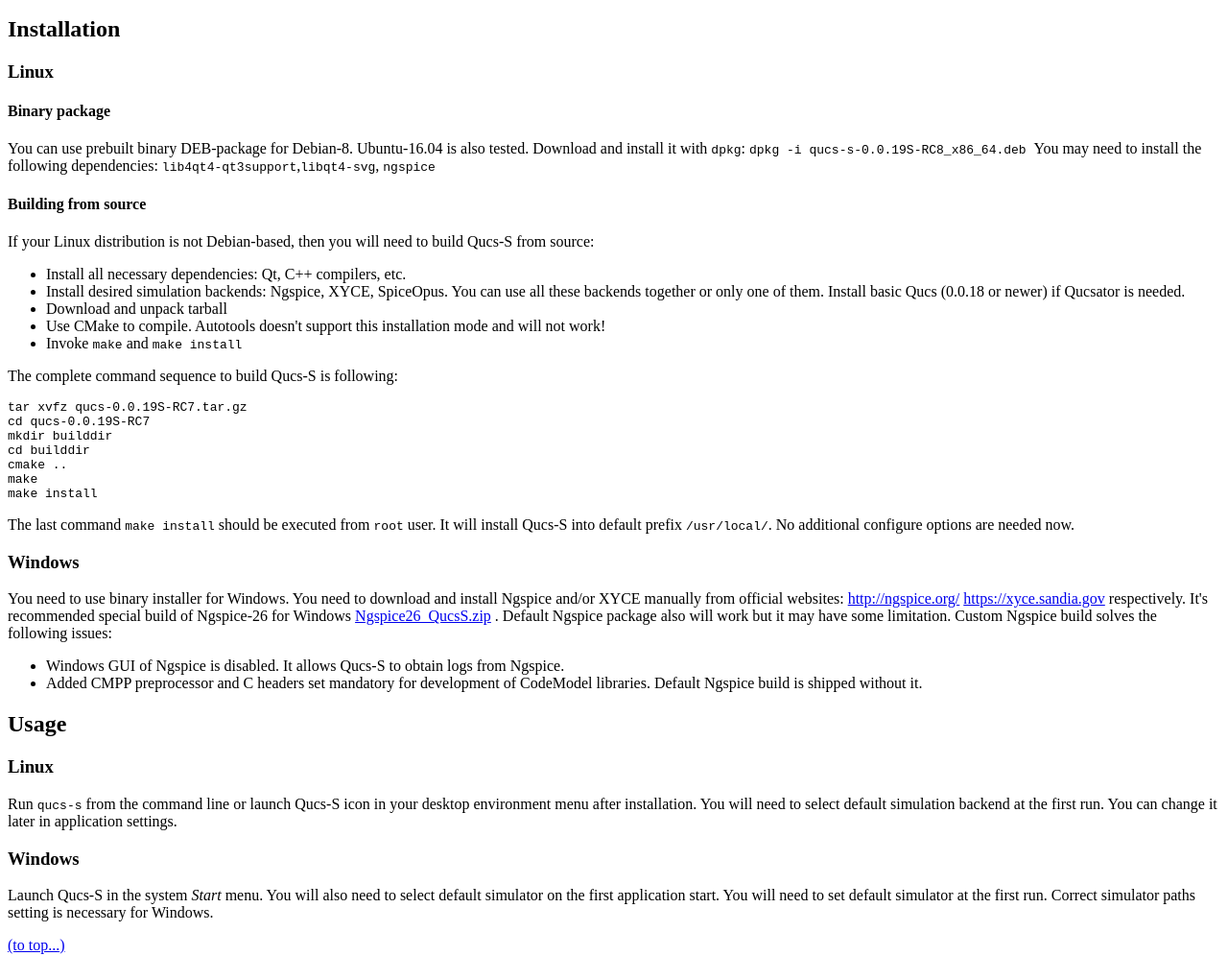
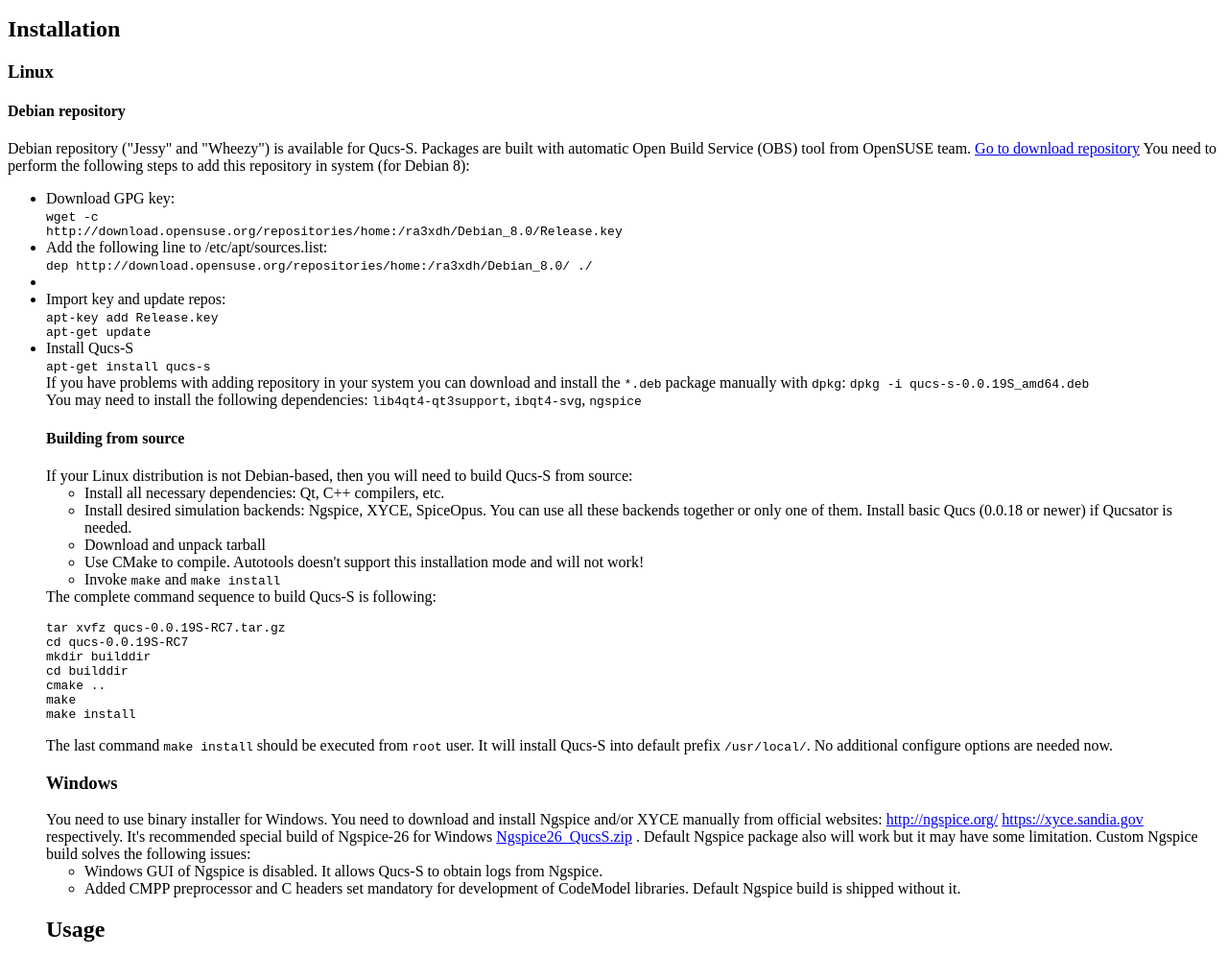
Before and after one commit to ra3xdh/ra3xdh.github.io, a plain HTML site: page index.html in a window 1280 px wide. Shown: the part 1568-2564 px from the top of the page at 96% size. Drawn offline with Linux system fonts and the light colour scheme.

Commit message:
Update with Qucs-0.0.19 release

```diff
--- a/index.html
+++ b/index.html
@@ -15,13 +15,12 @@
 <small>
 <h2>Download links</h2>
 
-There is no release yet, but stable Release candidates are available. The latest
-is Qucs-S RC8:
+Qucs-0.0.19S is based on stable Qucs-0.0.19:
 <ul>
 	<li>Documentation:<a href=https://qucs-help.readthedocs.io/en/spice4qucs/>https://qucs-help.readthedocs.io/en/spice4qucs/</a></li>
 	<Li>Source tarball:
-	<a href=https://github.com/ra3xdh/qucs/releases/download/0.0.19S-rc8/qucs-0.0.19S-RC8.tar.gz>
-	qucs-0.0.19S-RC8.tar.gz
+	<a href=https://github.com/ra3xdh/qucs/releases/download/0.0.19S/qucs-0.0.19S.tar.gz>
+	qucs-0.0.19S.tar.gz
 	</a></li>
 	<li>Debian repository (32 and 64 bit packages), buit with openSUSE OBS:
 	<ul>
@@ -159,17 +158,49 @@ Qucs-S allows to use the following simulation kernels with it:
 
 <h3>Linux</h3>
 
-<h4>Binary package</h4>
+<h4>Debian repository</h4>
 
-You can use prebuilt binary DEB-package for Debian-8. Ubuntu-16.04 is also
-tested. Download and install it with <tt>dpkg</tt>:
+Debian repository ("Jessy" and "Wheezy") is available for Qucs-S. Packages are
+built with automatic Open Build Service (OBS) tool from OpenSUSE team.
 
-<tt>
-dpkg -i qucs-s-0.0.19S-RC8_x86_64.deb
-</tt>
+<A href=http://download.opensuse.org/repositories/home:/ra3xdh/>Go to download
+repository</A>
 
-You may need to install the following dependencies:
-<tt>lib4qt4-qt3support</tt>,<tt>libqt4-svg</tt>, <tt>ngspice</tt>
+You need to perform the following steps to add this repository in system (for
+Debian 8):
+
+<ul>
+	<li>Download GPG key:<br>
+	<tt>
+		wget -c<br>
+		http://download.opensuse.org/repositories/home:/ra3xdh/Debian_8.0/Release.key<br>
+	</tt>
+	</li>
+	<li>Add the following line to /etc/apt/sources.list:<br>
+	<tt>
+		dep http://download.opensuse.org/repositories/home:/ra3xdh/Debian_8.0/ ./<br>
+	</tt>
+	<li>
+	<li>Import key and update repos:<br>
+	<tt>
+		apt-key add Release.key<br>
+		apt-get update<br>
+	</tt>
+	<li>Install Qucs-S<br>
+	<tt>
+		apt-get install qucs-s<br>
+	</tt>
+	</li>
+
+If you have problems with adding repository in your system you can download and
+install the <tt>*.deb</tt> package manually with <tt>dpkg</tt>:
+
+		<tt>
+			dpkg -i qucs-s-0.0.19S_amd64.deb<br>
+		</tt>
+
+You may need to install the following dependencies: <tt>lib4qt4-qt3support</tt>,
+<tt>ibqt4-svg</tt>, <tt>ngspice</tt>
 
 <h4>Building from source</h4>
 
```
